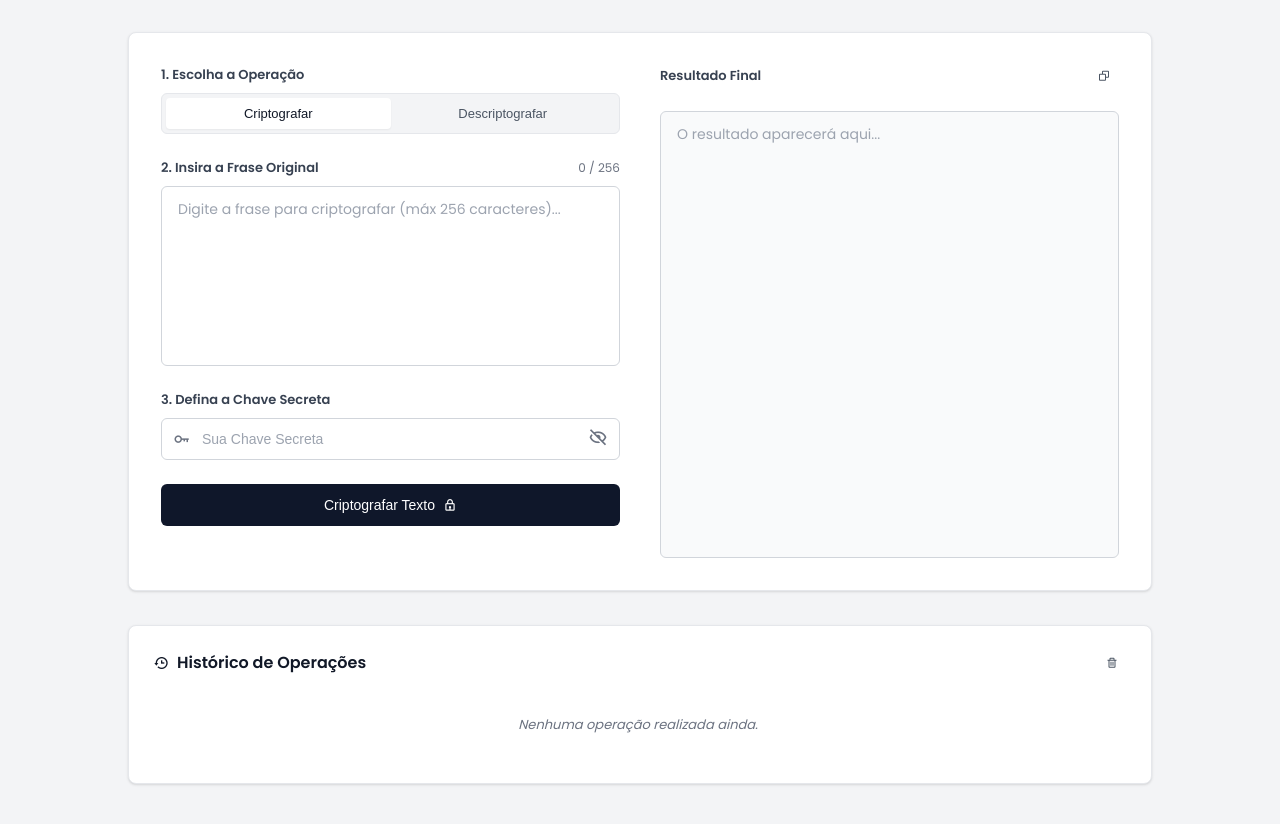
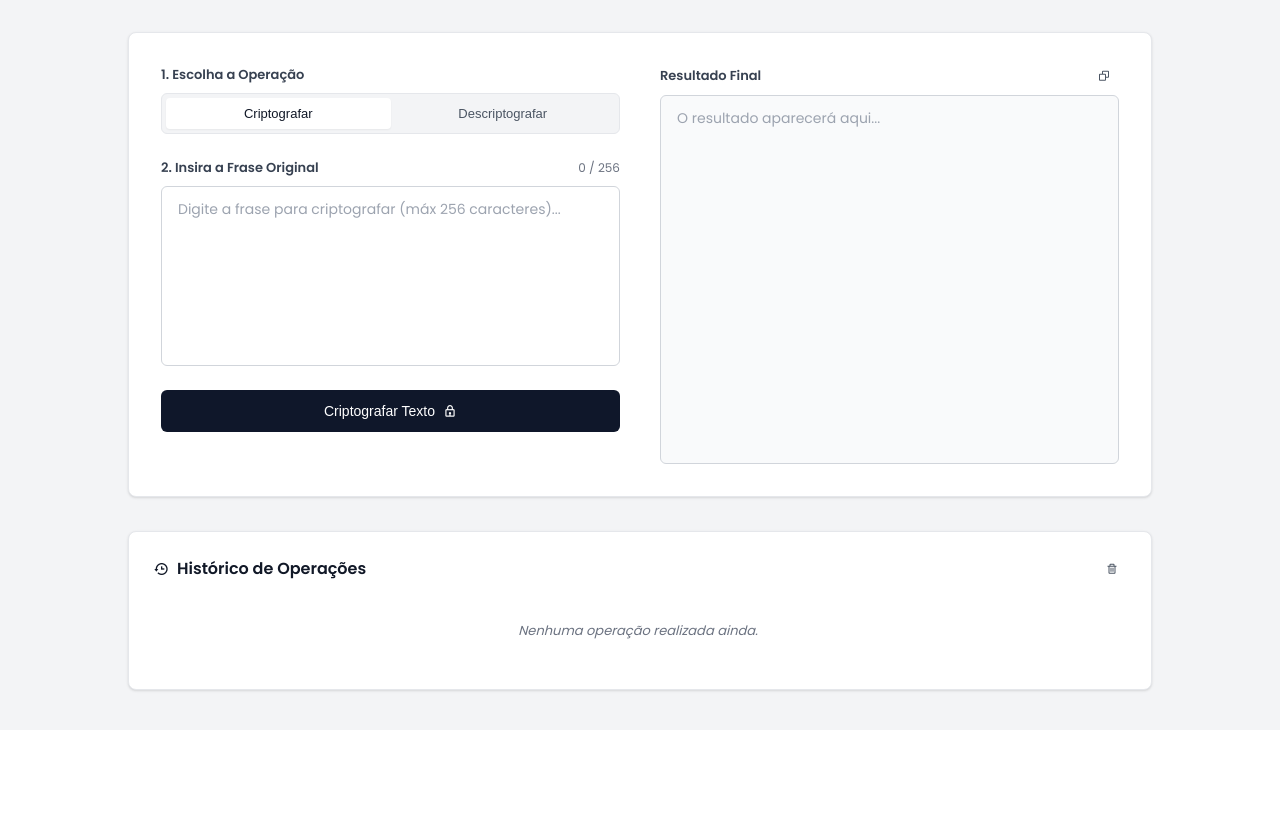
Before and after one commit to LucasSooares/APS, a Flask app: page / in a window 1280 px wide. Shown: the part 100-924 px from the top of the page. After the commit the page ends 794 px from the top, so only its background shows below. Run offline with Flask 3, Linux system fonts and the light colour scheme.

Commit message:
segundo comit

```diff
--- a/static/script.js
+++ b/static/script.js
@@ -2,9 +2,11 @@ document.addEventListener('DOMContentLoaded', () => {
     // Referencias dos elementos
     const btnEncrypt = document.getElementById('btn-encrypt');
     const btnDecrypt = document.getElementById('btn-decrypt');
+    const keyStepContainer = document.getElementById('key-step-container');
     const keyInput = document.getElementById('key-input');
-    const toggleKey = document.getElementById('toggle-key');
-    const toggleIcon = document.getElementById('toggle-icon');
+    const resultKeyContainer = document.getElementById('result-key-container');
+    const resultKeyInput = document.getElementById('result-key-input');
+    const copyResultKeyBtn = document.getElementById('copy-result-key-btn');
     const actionBtn = document.getElementById('action-btn');
     const inputText = document.getElementById('input-text');
     const outputText = document.getElementById('output-text');
@@ -14,12 +16,14 @@ document.addEventListener('DOMContentLoaded', () => {
     const messageArea = document.getElementById('message-area');
 
     let currentMode = 'encrypt'; // 'encrypt' ou 'decrypt'
+    keyStepContainer.style.display = 'none';
 
     // Alternar modo para Criptografar
     btnEncrypt.addEventListener('click', () => {
         if (currentMode !== 'encrypt') {
             inputText.value = '';
             outputText.value = '';
+            resultKeyInput.value = '';
         }
         currentMode = 'encrypt';
         btnEncrypt.classList.add('active');
@@ -29,6 +33,8 @@ document.addEventListener('DOMContentLoaded', () => {
         actionBtn.innerHTML = "Criptografar Texto <i class='bx bx-lock'></i>";
         inputText.setAttribute('maxlength', '256');
         charCounter.style.display = 'block';
+        keyStepContainer.style.display = 'none';
+        resultKeyContainer.style.display = 'none';
         updateCharCounter();
         clearMessages();
     });
@@ -38,6 +44,8 @@ document.addEventListener('DOMContentLoaded', () => {
         if (currentMode !== 'decrypt') {
             inputText.value = '';
             outputText.value = '';
+            keyInput.value = '';
+            resultKeyInput.value = '';
         }
         currentMode = 'decrypt';
         btnDecrypt.classList.add('active');
@@ -47,18 +55,33 @@ document.addEventListener('DOMContentLoaded', () => {
         actionBtn.innerHTML = "Descriptografar Texto <i class='bx bx-lock-open'></i>";
         inputText.removeAttribute('maxlength');
         charCounter.style.display = 'none';
+        keyStepContainer.style.display = 'block';
+        resultKeyContainer.style.display = 'none';
         clearMessages();
     });
 
-    // Visibilidade da Senha
-    toggleKey.addEventListener('click', () => {
-        if (keyInput.type === 'password') {
-            keyInput.type = 'text';
-            toggleIcon.classList.replace('bx-hide', 'bx-show');
-        } else {
-            keyInput.type = 'password';
-            toggleIcon.classList.replace('bx-show', 'bx-hide');
+    // Funções de Chave
+    function generateRandomKey() {
+        const chars = 'ABCDEFGHIJKLMNOPQRSTUVWXYZabcdefghijklmnopqrstuvwxyz0123456789!@#$%^&*()_+';
+        let key = '';
+        for (let i = 0; i < 32; i++) {
+            key += chars.charAt(Math.floor(Math.random() * chars.length));
         }
+        return key;
+    }
+
+    copyResultKeyBtn.addEventListener('click', () => {
+        if (!resultKeyInput.value) return;
+        resultKeyInput.select();
+        document.execCommand('copy');
+
+        const originalHtml = copyResultKeyBtn.innerHTML;
+        copyResultKeyBtn.innerHTML = "<i class='bx bx-check'></i>";
+        copyResultKeyBtn.style.color = '#16a34a';
+        setTimeout(() => {
+            copyResultKeyBtn.innerHTML = originalHtml;
+            copyResultKeyBtn.style.color = '#059669';
+        }, 2000);
     });
 
     // Contador de Caracteres
@@ -102,15 +125,21 @@ document.addEventListener('DOMContentLoaded', () => {
     // Acao de Criptografar/Descriptografar
     actionBtn.addEventListener('click', async () => {
         const text = inputText.value;
-        const key = keyInput.value;
+        let key = '';
 
         if (!text) {
             showMessage('Por favor, insira um texto.', 'error');
             return;
         }
-        if (!key) {
-            showMessage('Por favor, insira sua chave secreta.', 'error');
-            return;
+
+        if (currentMode === 'encrypt') {
+            key = generateRandomKey();
+        } else {
+            key = keyInput.value;
+            if (!key) {
+                showMessage('Por favor, insira a chave secreta usada.', 'error');
+                return;
+            }
         }
 
         clearMessages();
@@ -139,6 +168,11 @@ document.addEventListener('DOMContentLoaded', () => {
                 outputText.value = data.result;
                 showMessage('Operação realizada com sucesso!', 'success');
                 addLogEntry(currentMode, text, data.result, key);
+
+                if (currentMode === 'encrypt') {
+                    resultKeyInput.value = key;
+                    resultKeyContainer.style.display = 'block';
+                }
             }
         } catch (error) {
             showMessage('Erro de conexão com o servidor.', 'error');
--- a/templates/index.html
+++ b/templates/index.html
@@ -44,14 +44,13 @@
                     </div>
 
                     <!-- Passo 3: Chave -->
-                    <div class="step-group">
-                        <label class="step-label">3. Defina a Chave Secreta</label>
+                    <div class="step-group" id="key-step-container">
+                        <div class="editor-header">
+                            <label id="key-label" class="step-label">3. Insira a Chave Secreta Usada</label>
+                        </div>
                         <div class="input-wrapper">
                             <i class='bx bx-key'></i>
-                            <input type="password" id="key-input" placeholder="Sua Chave Secreta" required>
-                            <button type="button" class="toggle-password" id="toggle-key" title="Mostrar senha">
-                                <i class='bx bx-hide' id="toggle-icon"></i>
-                            </button>
+                            <input type="text" id="key-input" placeholder="Cole a chave secreta aqui..." required>
                         </div>
                     </div>
 
@@ -65,11 +64,30 @@
 
                 <!-- Painel Direito: Resultado -->
                 <div class="result-panel">
-                    <div class="editor-header">
-                        <label class="step-label">Resultado Final</label>
-                        <button id="copy-btn" class="icon-btn" title="Copiar Resultado"><i class='bx bx-copy'></i></button>
+                    <div class="step-group" style="height: 100%; display: flex; flex-direction: column;">
+                        <div class="editor-header">
+                            <label class="step-label">Resultado Final</label>
+                            <button id="copy-btn" class="icon-btn" title="Copiar Resultado"><i class='bx bx-copy'></i></button>
+                        </div>
+                        <textarea id="output-text" readonly placeholder="O resultado aparecerá aqui..." style="flex-grow: 1; min-height: 150px;"></textarea>
                     </div>
-                    <textarea id="output-text" readonly placeholder="O resultado aparecerá aqui..."></textarea>
+
+                    <!-- Area da Chave Gerada no Resultado (Oculta por padrão) -->
+                    <div class="step-group" id="result-key-container" style="display: none; margin-top: 16px;">
+                        <div class="editor-header">
+                            <label class="step-label" style="color: #059669;"><i class='bx bx-check-shield'></i> Chave Gerada Exclusiva</label>
+                        </div>
+                        <div class="input-wrapper">
+                            <i class='bx bx-key' style="color: #059669;"></i>
+                            <input type="text" id="result-key-input" readonly style="border-color: #10b981; background: #ecfdf5; color: #047857; font-weight: 500;">
+                            <div style="position: absolute; right: 8px; top: 50%; transform: translateY(-50%); z-index: 10;">
+                                <button type="button" class="icon-btn" id="copy-result-key-btn" title="Copiar Chave" style="padding: 4px; color: #059669; border: none;">
+                                    <i class='bx bx-copy' style="font-size: 18px;"></i>
+                                </button>
+                            </div>
+                        </div>
+                        <p style="font-size: 11px; color: #6b7280; margin-top: 4px;">Guarde esta chave em local seguro. Ela será necessária para descriptografar.</p>
+                    </div>
                 </div>
 
             </div>
```
